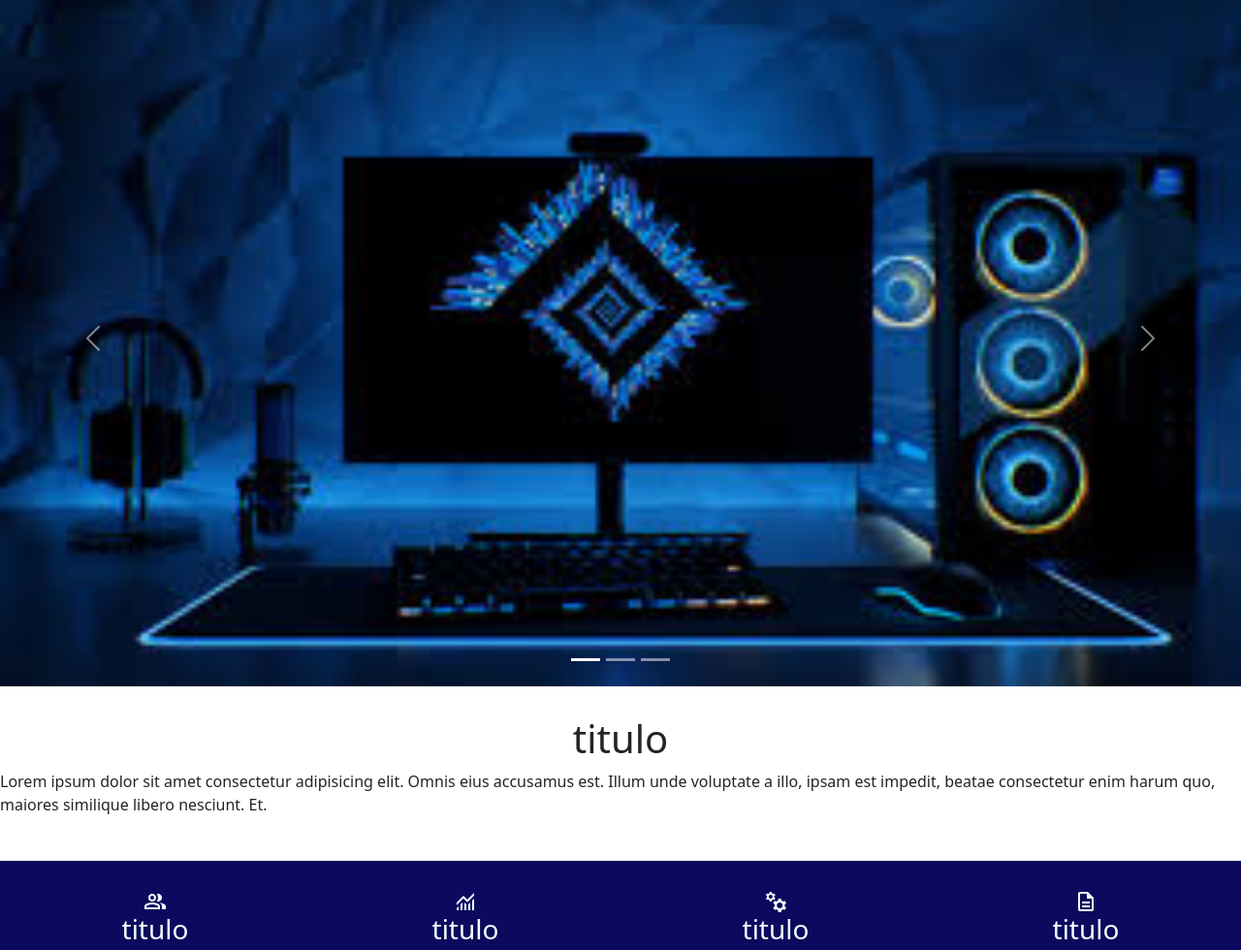
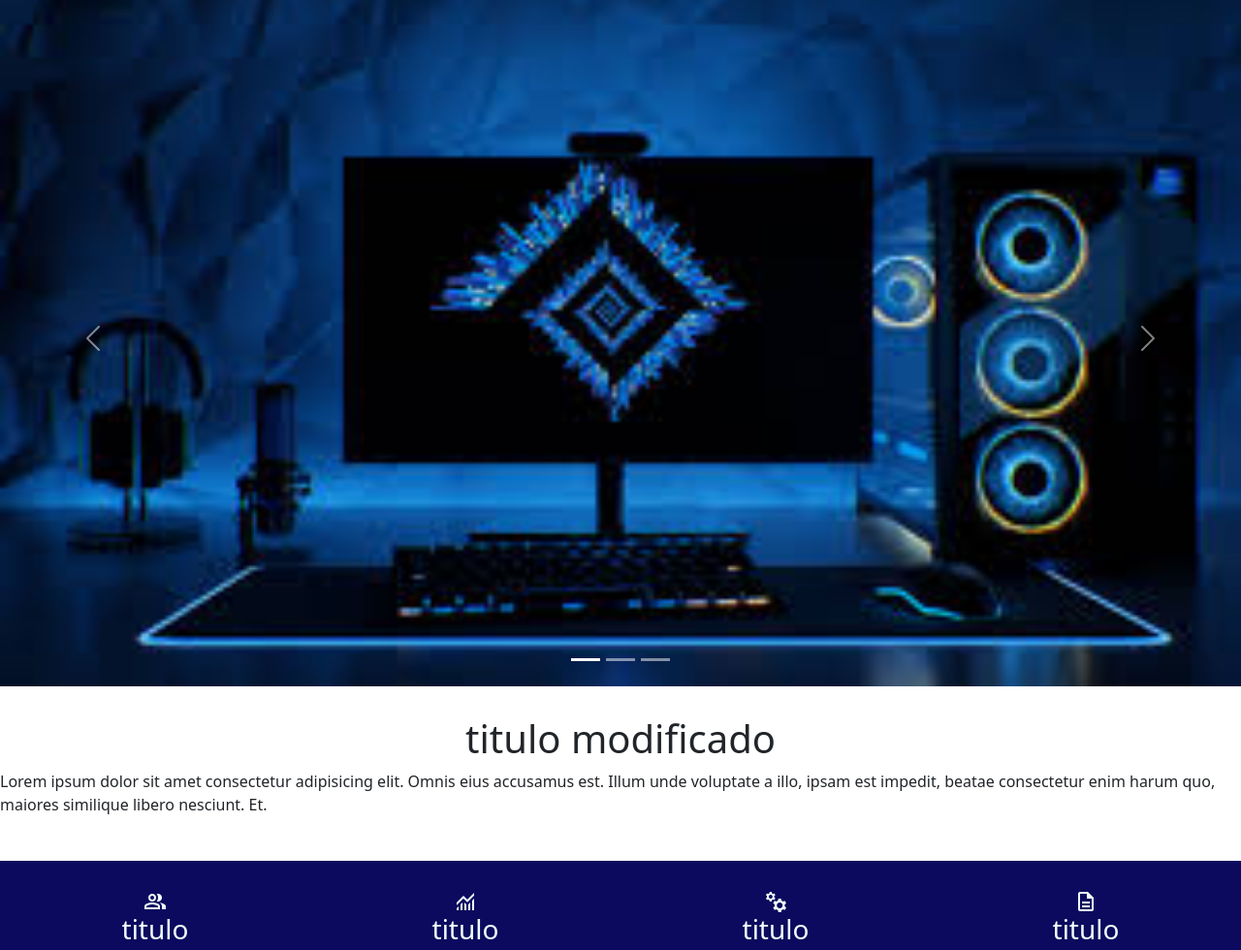
Before and after one commit to luisserranom/Tarea03y04UsachLuisSerrano, a website: page index.html in a window 1280 px wide. Shown: the part 65-1045 px from the top of the page at 97% size. Drawn offline with nearby package versions, Linux system fonts and the light colour scheme.

Commit message:
Modificacion de otra cuenta

```diff
--- a/index.html
+++ b/index.html
@@ -70,7 +70,8 @@
           </div>
       </section>
       <section class="descripcion">
-         <h1>titulo</h1>
+         <!--Titulo modificado por otro usuario-->
+         <h1>titulo modificado</h1>
          <p>
             Lorem ipsum dolor sit amet consectetur adipisicing elit. Omnis eius accusamus est. Illum unde voluptate a illo, ipsam est impedit, beatae consectetur enim harum quo, maiores similique libero nesciunt. Et.
          </p>
```
